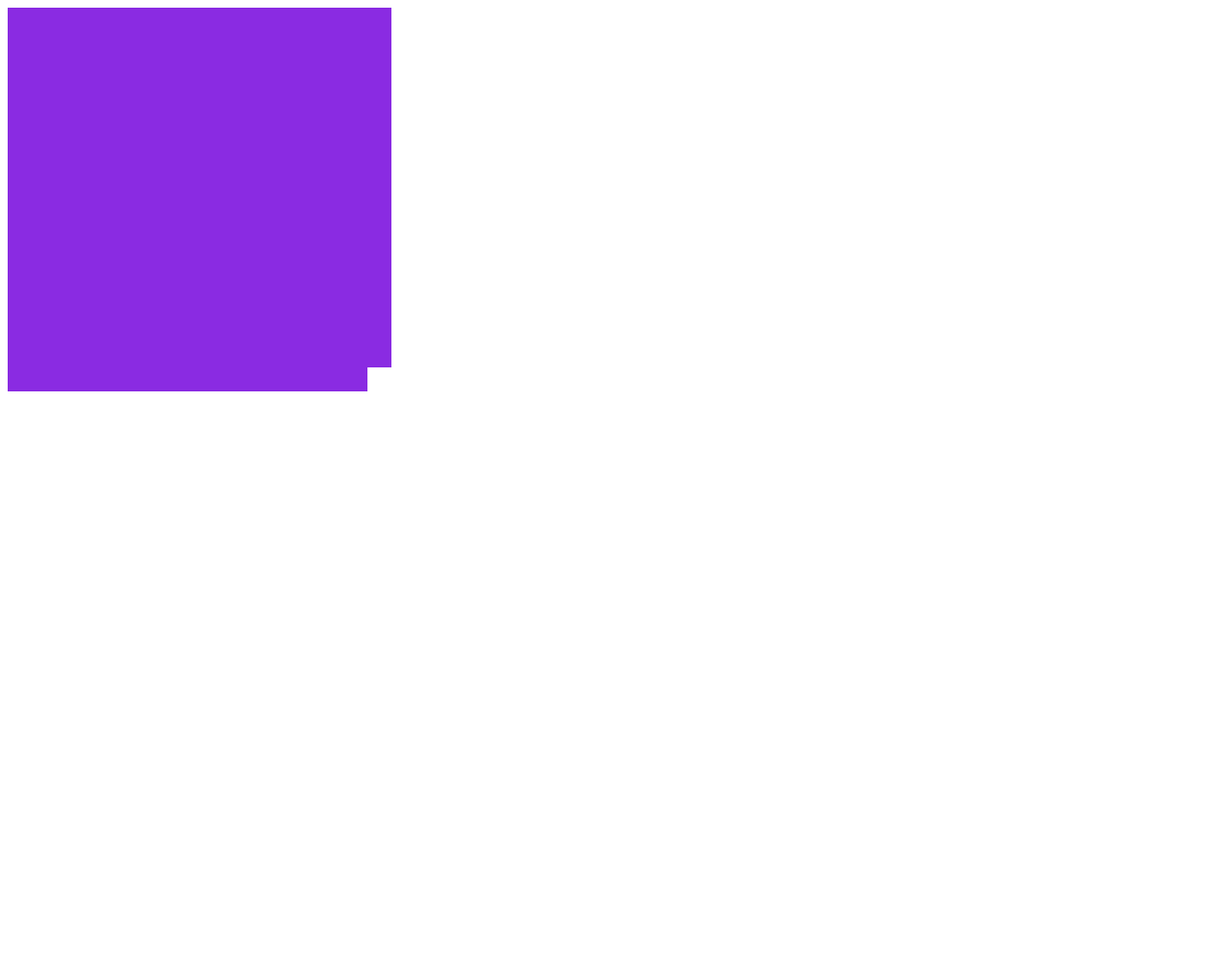
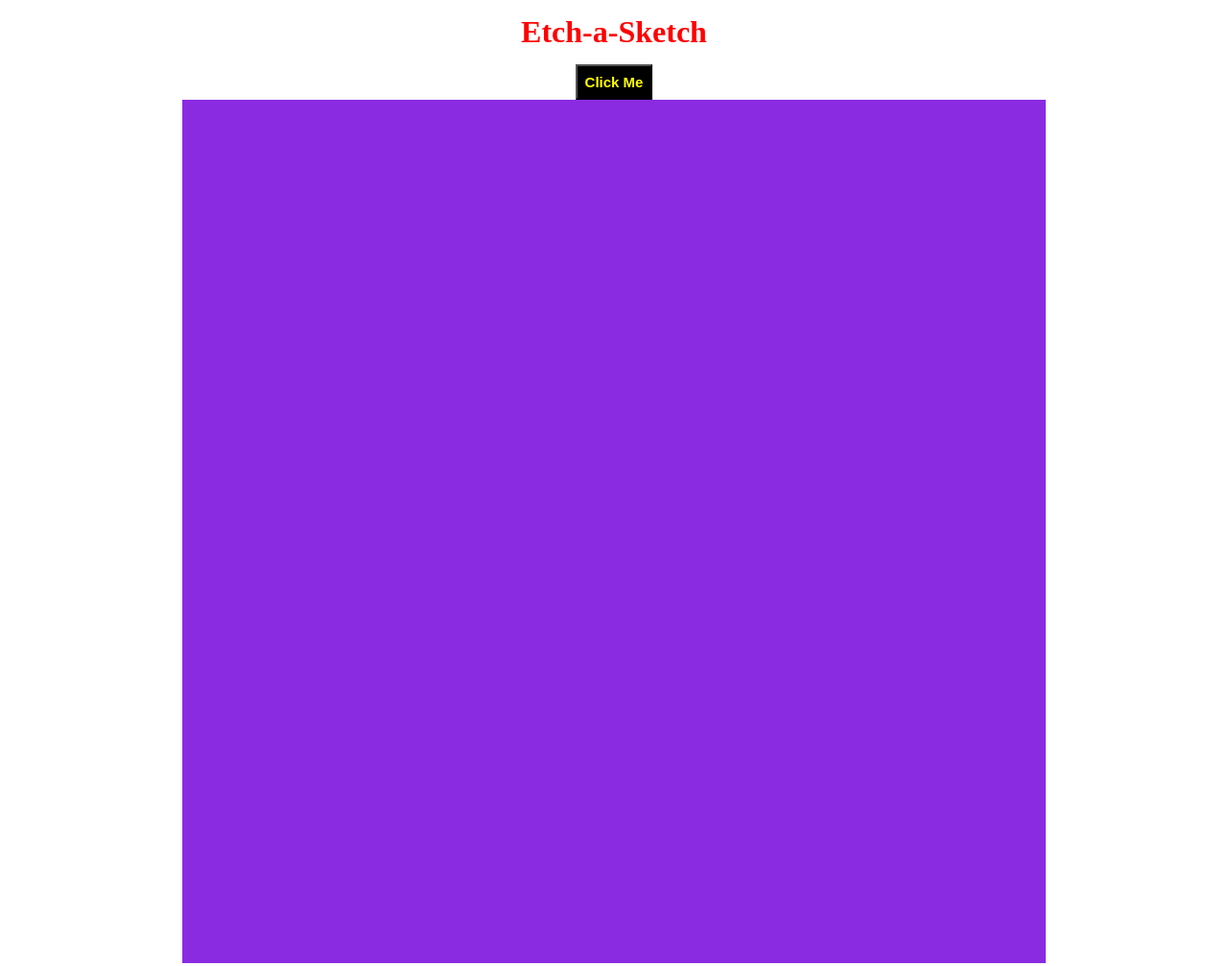
Before and after one commit to AdeBeeY/Etch-a-Sketch, a plain HTML site: page index.html in a window 1280 px wide. Shown: the whole page at 96% size. Before the commit the page ends 800 px from the top, so only its background shows below. Drawn offline with Linux system fonts and the light colour scheme.

Commit message:
Add button, title
For user to input desired number of grid

```diff
--- a/index.html
+++ b/index.html
@@ -8,6 +8,8 @@
   <title>Etch-a-Sketch</title>
 </head>
 <body>
+  <h1>Etch-a-Sketch</h1>
+  <button class="js-btn">Click Me</button>
   <div class="js-container"></div>
 
 </body>
--- a/script.js
+++ b/script.js
@@ -1,6 +1,8 @@
+const btnElement = document.querySelector('.js-btn');
 const containerElement = document.querySelector('.js-container');
 
-  for (let i = 1; i < 16*16; i++) {
+function generateGrid(row, column) {
+  for (let i = 1; i <= row*column; i++) {
     const cellElement = document.createElement('div');
     cellElement.classList.add('cell');
     containerElement.appendChild(cellElement);
@@ -13,3 +15,26 @@ const containerElement = document.querySelector('.js-container');
       cellElement.style.backgroundColor = 'yellow';
     });
   };
+  containerElement.style.gridTemplateColumns = `repeat(${column}, 1fr)`;
+};
+
+let rows = 16;
+let columns = 16;
+generateGrid(rows, columns);
+
+btnElement.addEventListener('click', () => {
+  let userInput = Number(prompt('Enter the number of columns:', 10));
+
+  containerElement.textContent = '';
+
+  if(userInput > 30) {
+    alert('Error! Maximum input should be 30');
+  } else if (!isNaN(userInput) && userInput > 0) {
+    rows = userInput;
+    columns = userInput;
+
+    generateGrid(rows, columns);
+  } else {
+    alert('Please, enter a positive number');
+  }
+});
--- a/style.css
+++ b/style.css
@@ -1,16 +1,30 @@
+h1 {
+  color: red;
+  margin: 15px;
+  text-align: center;
+}
+
 .js-container {
-  width: 400px;
-  display: flex;
-  flex-direction: row;
-  flex-wrap: wrap;
-  margin: 0;
-  border: none;
+  max-width: 900px;
+  height: 900px;
+  display: grid;
+  margin: 0 auto;
 }
 
 .cell {
   background-color: blueviolet;
-  height: 25px;
-  width: 25px;
-  border: none;
+  height: 100%;
+  width: 100%;
   margin: 0;
 }
+
+.js-btn {
+  display: flex;
+  justify-self: center;
+  background-color: black;
+  color: yellow;
+  padding: 8px;
+  font-size: 15px;
+  font-weight: 700;
+  margin: 0 auto;
+}
```
